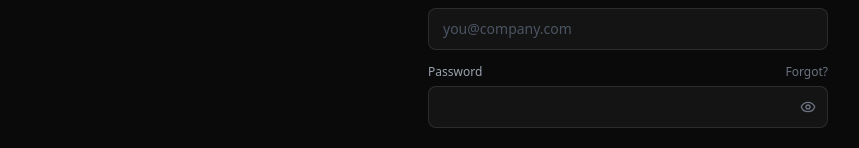
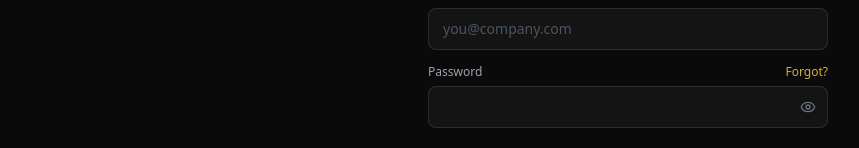
Before and after one commit to shamnashani/brandingWeb, a React (Create React App) app: page /login in a window 1280 px wide. Shown: the part 397-545 px from the top of the page, without its empty margins (12-871 px from the left). Built offline with nearby package versions, Linux system fonts and the light colour scheme; no server answers; a web font is replaced by a local one.

Commit message:
Fixed UI

```diff
--- a/src/components/Login.jsx
+++ b/src/components/Login.jsx
@@ -237,7 +237,7 @@ function Login() {
                     <button
                       type="button"
                       onClick={() => setMode("forgot")}
-                      className="text-xs text-gray-500 hover:text-[#d4af37] transition"
+                      className="text-xs text-[#d4af37] cursor-pointer hover:underline"
                     >
                       Forgot?
                     </button>
```
